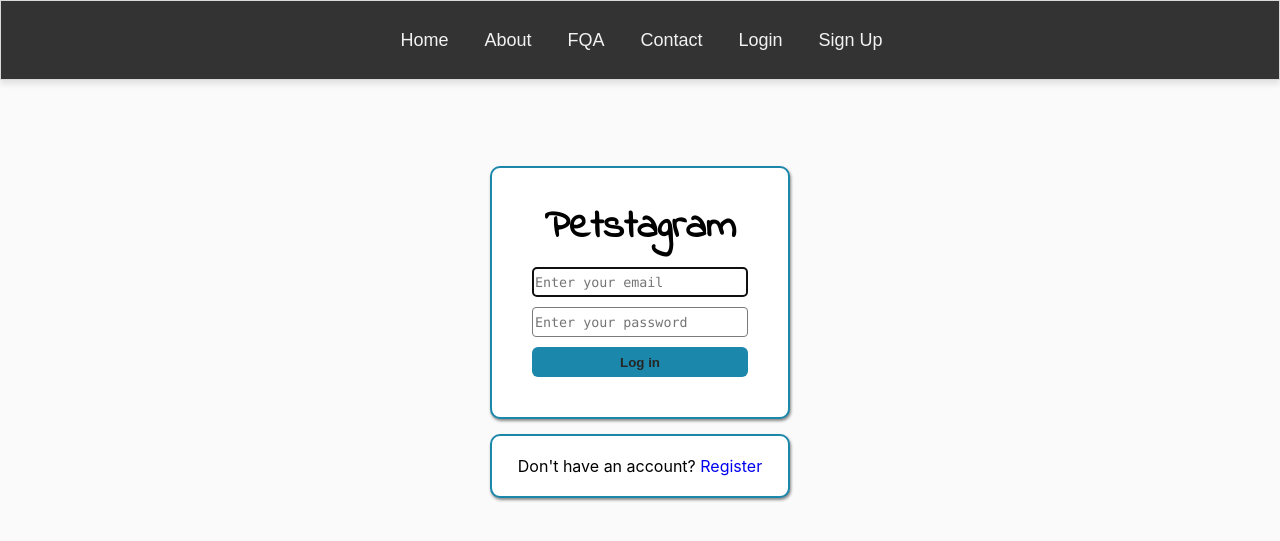
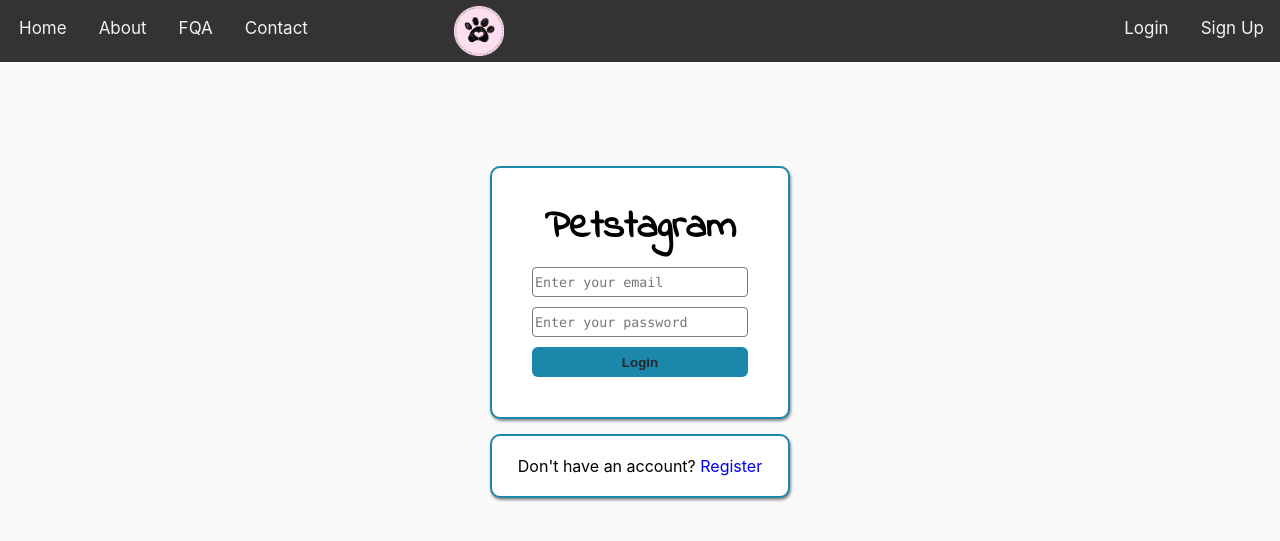
Before and after one commit to GeorgiGyurov13/Petstagram, a Django app: page /signin/ in a window 1280 px wide. Shown: the top 541 px of the page. Run offline with Django 4.2, Linux system fonts and the light colour scheme.

Commit message:
changed  navbar

```diff
--- a/petstagram/accounts/forms.py
+++ b/petstagram/accounts/forms.py
@@ -35,6 +35,9 @@ class UserCreationForm(ModelForm):
     class Meta:
         model = Profile
         fields = ('first_name', 'last_name', 'date_of_birth', 'profile_picture')
+        widgets = {
+            'date_of_birth': forms.DateInput(attrs={'type': 'date'}),  # Use HTML5 date input type
+        }
 
     def save(self, user=None, commit=True):
         profile = Profile.objects.create(
@@ -49,3 +52,10 @@ class UserCreationForm(ModelForm):
 class PetstagramChangeForm(auth_forms.UserChangeForm):
     class Meta(auth_forms.UserChangeForm.Meta):
         model = UserModel
+
+
+class LoginForm(forms.Form):
+    email = forms.EmailField(label='Email', max_length=100,
+                             widget=forms.EmailInput(attrs={'placeholder': 'Enter your email'}))
+    password = forms.CharField(label='Password',
+                               widget=forms.PasswordInput(attrs={'placeholder': 'Enter your password'}))
--- a/petstagram/accounts/urls.py
+++ b/petstagram/accounts/urls.py
@@ -1,15 +1,17 @@
 from django.core.mail import send_mail
+from django.shortcuts import render
 from django.urls import path, include
+from django.conf.urls import handler404, handler500
 
 from petstagram.accounts.views import \
-    SignUpView, SignInUserView, \
+    SignUpView, LoginView, \
     ProfileDetailsView, \
     ProfileUpdateView, signout_user, ProfileDeleteView, HomePageView, ContactFormView, AboutView, \
     AdminRedirectView, FQAView, TermsOfUseView, SendEmailView
 
 urlpatterns = (
     path("signup/", SignUpView.as_view(), name="signup user"),
-    path("signin/", SignInUserView.as_view(), name="signin user"),
+    path("signin/", LoginView.as_view(), name="signin user"),
     path("signout/", signout_user, name="signout user"),
     path("", HomePageView.as_view(), name="home page"),
     path('contact/', ContactFormView.as_view(), name='contact'),
@@ -27,3 +29,6 @@ urlpatterns = (
         ]),
     ),
 )
+
+handler404 = 'accounts.views.error_404_view'
+handler500 = 'accounts.views.error_500_view'
--- a/petstagram/accounts/views.py
+++ b/petstagram/accounts/views.py
@@ -3,12 +3,13 @@ from django.contrib.auth.views import LoginView
 from django.http import HttpResponseRedirect
 from django.shortcuts import render, redirect, get_object_or_404
 
-from django.contrib.auth import views as auth_views, login, logout
+from django.contrib.auth import views as auth_views, login, logout, authenticate
 from django.urls import reverse_lazy, reverse
-from django.views import generic as views
+from django.views import generic as views, View
 from django.views.generic import TemplateView, FormView, RedirectView
 
-from petstagram.accounts.forms import PetstagramUserCreationForm, PetstagramChangeForm, ContactForm, UserCreationForm
+from petstagram.accounts.forms import PetstagramUserCreationForm, PetstagramChangeForm, ContactForm, UserCreationForm, \
+    LoginForm
 from petstagram.accounts.models import PetstagramUser, Profile
 from django.shortcuts import render
 from django.core.mail import send_mail
@@ -28,10 +29,27 @@ class OwnerRequiredMixin(AccessMixin):
         return super().dispatch(request, *args, **kwargs)
 
 
-class SignInUserView(LoginView):
-    template_name = "accounts/signin_user.html"
-    redirect_authenticated_user = True
-    success_url = reverse_lazy('home page')
+class LoginView(View):
+    form_class = LoginForm
+    template_name = 'accounts/signin_user.html'
+
+    def get(self, request):
+        form = self.form_class()
+        error_message = None
+        return render(request, self.template_name, {'form': form, 'error_message': error_message})
+
+    def post(self, request):
+        form = self.form_class(request.POST)
+        if form.is_valid():
+            email = form.cleaned_data['email']
+            password = form.cleaned_data['password']
+            user = authenticate(request, email=email, password=password)
+            if user is not None:
+                login(request, user)
+                return redirect('home')  # Redirect to home page after successful login
+            else:
+                error_message = "Invalid email or password. Please try again."
+                return render(request, self.template_name, {'form': form, 'error_message': error_message})
 
 
 class SignUpView(TemplateView):
--- a/templates/accounts/signin_user.html
+++ b/templates/accounts/signin_user.html
@@ -7,14 +7,13 @@
         <div class="login-register-box">
             <h1>Petstagram</h1>
 
-            <form method="post" action="{% url 'signin user' %}">
-                <!-- Email input field with placeholder -->
-                <input type="email" name="email" placeholder="Enter your email" autofocus>
-                <!-- Password input field with placeholder -->
-                <input type="password" name="password" placeholder="Enter your password"
-                       autocomplete="current-password">
+            {% if error_message %}
+                <p>{{ error_message }}</p>
+            {% endif %}
+            <form method="post">
                 {% csrf_token %}
-                <button type="submit">Log in</button>
+                {{ form.as_p }}
+                <button type="submit">Login</button>
             </form>
 
         </div>
--- a/templates/comments/comments.html
+++ b/templates/comments/comments.html
@@ -84,6 +84,7 @@
         .home-button-event {
             padding: 10px 20px;
             background-color: #007bff;
+            font-size: 16px;
             color: #fff;
             border: none;
             border-radius: 8px;
@@ -94,6 +95,7 @@
 
         .home-button-event:hover {
             background-color: #0056b3;
+            font-size: 18px;
         }
     </style>
 </head>
--- a/templates/partials/layout/header.html
+++ b/templates/partials/layout/header.html
@@ -5,11 +5,67 @@
     <link rel="stylesheet" href="{% static 'css/header.css' %}">
 </head>
 <body>
-<div class="navbar">
+<style>
+    .navbar-pet {
+        background-color: #333;
+        overflow: hidden;
+        position: fixed;
+        top: 0;
+        width: 100%;
+        z-index: 1000;
+        padding-top: 4px;
+        padding-left: 3px;
+
+
+    }
+
+    .navbar-pet a {
+        border-radius: 8px;
+        float: left;
+        display: block;
+        color: #f2f2f2;
+        text-align: center;
+        padding: 14px 16px;
+        text-decoration: none;
+        font-size: 17px;
+        transition: transform 0.3s ease;
+    }
+
+    .navbar-pet a:hover {
+        background-color: #007bff;
+        color: #ffffff;
+        transform: translateY(1px);
+    }
+
+    .navbar-right-pet {
+        float: right;
+    }
+    .petstagram-image {
+        margin-left: 130px;
+        height: 80%;
+        margin-top: 2px;
+        margin-bottom: 2px
+
+    }
+
+    @media screen and (max-width: 600px) {
+        .navbar a, .navbar-right-pet {
+            float: none;
+            display: block;
+            text-align: left;
+        }
+
+        .navbar-right-pet {
+            float: none;
+        }
+    }
+</style>
+<div class="navbar-pet">
     {% if request.user.is_authenticated %}
         <a href="{% url 'index' %}">Home</a>
         <a href="{% url 'create pet' %}">Add Pet</a>
         <a href="{% url 'create photo' %}">Add Photo</a>
+        <a href="{% url 'create_event' %}">Add Event</a>
         <a href="{% url 'contact' %}">Contact</a>
         <a href="{% url 'admin-redirect' %}">Admin</a>
     {% else %}
@@ -18,15 +74,18 @@
         <a href="{% url 'FQA' %}">FQA</a>
         <a href="{% url 'contact' %}">Contact</a>
     {% endif %}
+    <img width="50px" class="petstagram-image" src="{% static '/images/free-30-instagram-stories-icons23_122570.png' %}"
+         alt="img1">
     {% if not  request.user.is_authenticated %}
-        <div class="navbar-right">
+        <div class="navbar-right-pet">
             <a href="{% url 'signin user' %}">Login</a>
             <a href="{% url 'signup user' %}">Sign Up</a>
         </div>
     {% else %}
-        <div class="navbar-right">
+        <div class="navbar-right-pet">
             <a href="{% url 'signout user' %}">Sign Out</a>
         </div>
     {% endif %}
+
 </div>
 </body>
```
Also changed, not shown: templates/accounts/404.html (added, +10 -0 lines), templates/accounts/500.html (added, +10 -0 lines), templates/accounts/contact.html (+9 -1 lines), templates/accounts/home_page.html (+17 -6 lines), 2 other files.
